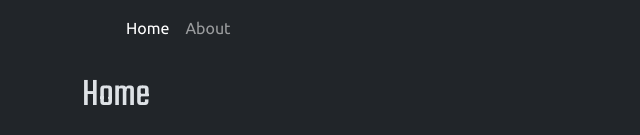
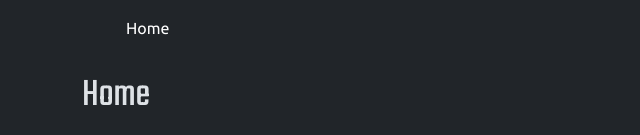
Before and after one commit to mmjmanders/seven-segment-clock, a SvelteKit app: page / in a window 1280 px wide. Shown: the top 135 px of the page, without its empty margins (0-640 px from the left). Built offline with nearby package versions, Linux system fonts and the light colour scheme; some icons are missing.

Commit message:
Fixed tests

```diff
--- a/package.json
+++ b/package.json
@@ -12,7 +12,9 @@
     "lint": "prettier --check . && eslint .",
     "format": "prettier --write .",
     "test:integration": "playwright test",
+    "test:integration:ui": "playwright test --ui",
     "test:unit": "vitest run",
+    "test:unit:ui": "vitest --ui",
     "prepare": "husky install"
   },
   "devDependencies": {
--- a/src/routes/+layout.svelte
+++ b/src/routes/+layout.svelte
@@ -24,12 +24,12 @@
             aria-current={$page.url.pathname === '/' ? 'page' : undefined}
             href="/">Home</a
           >
-          <a
-            class="nav-link"
-            class:active={$page.url.pathname === '/about'}
-            aria-current={$page.url.pathname === '/about' ? 'page' : undefined}
-            href="/about">About</a
-          >
+          <!--          <a-->
+          <!--            class="nav-link"-->
+          <!--            class:active={$page.url.pathname === '/about'}-->
+          <!--            aria-current={$page.url.pathname === '/about' ? 'page' : undefined}-->
+          <!--            href="/about">About</a-->
+          <!--          >-->
         </div>
       </div>
     </div>
```
Also changed, not shown: tests/test.ts (+3 -3 lines), 2 other files (tests, documents, lock files or other folders).
